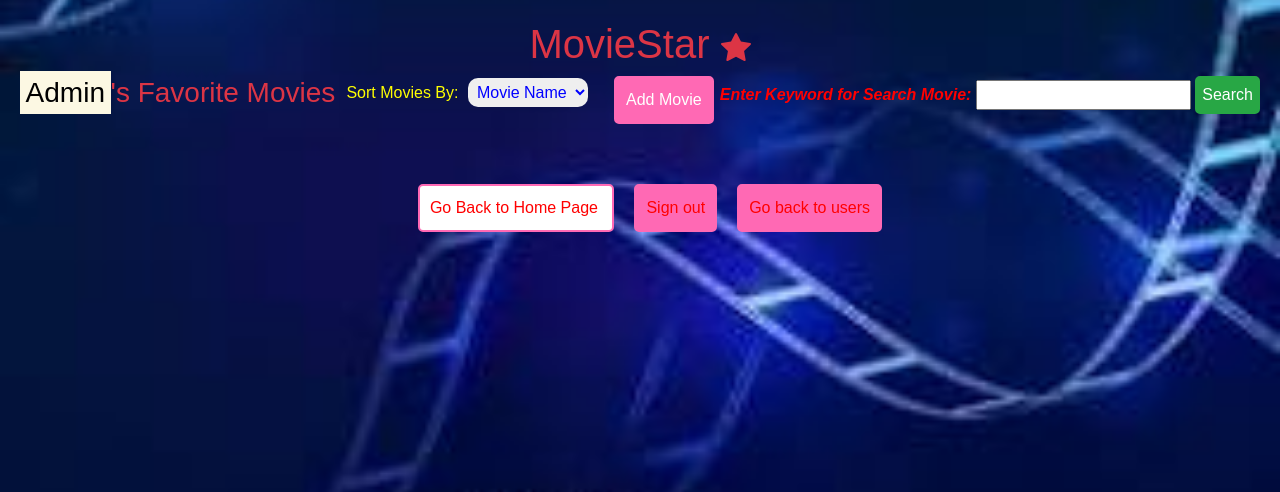
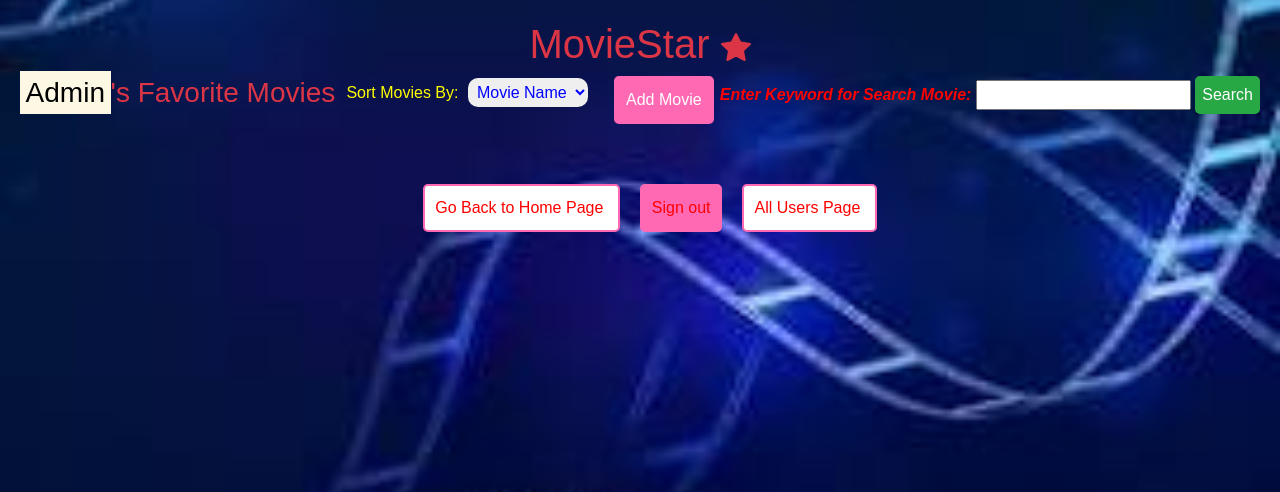
Before and after one commit to SteffanSingh/MovieStar-Show, a Flask app: page /sort/2 in a window 1280 px wide. Shown: the top 492 px of the page. Run offline with Flask 3, Linux system fonts and the light colour scheme; a user stored in the database is signed in.

Commit message:
admin-access-button

```diff
--- a/templates/favourite_movie.html
+++ b/templates/favourite_movie.html
@@ -153,7 +153,11 @@ body {
 
 <div style="display: flex; justify-content: center;">
      <form action="/">
-            <input type="Submit" value="Go Back to Home Page " style="margin-bottom: 20px; margin-left: 20px; color: red; background-color: #fff; border: 2px solid #ff69b4; border-radius: 5px; padding: 10px; cursor: pointer; transition: background-color 0.3s, border-color 0.3s;"  class="home">
+            <input type="Submit" value="Go Back to Home Page "
+                   style="margin-bottom: 20px; margin-left: 20px; color: red;
+                    background-color: #fff; border: 2px solid #ff69b4;
+                    border-radius: 5px; padding: 10px; cursor: pointer;
+                    transition: background-color 0.3s, border-color 0.3s;"  class="home">
 
         </form>
 
@@ -164,7 +168,14 @@ body {
     </form>
 
     {% if current_user.is_admin %}
-    <a href="/users" style="margin-bottom: 20px; margin-left: 20px; color: red; background-color: #ff69b4; border: 2px solid #ff69b4; border-radius: 5px; padding: 10px; cursor: pointer; transition: background-color 0.3s, border-color 0.3s;">Go back to users</a>
+    <form action="/users">
+            <input type="Submit" value="All Users Page "
+                   style="margin-bottom: 20px; margin-left: 20px; color: red;
+                    background-color: #fff; border: 2px solid #ff69b4;
+                    border-radius: 5px; padding: 10px; cursor: pointer;
+                    transition: background-color 0.3s, border-color 0.3s;"  class="home">
+
+        </form>
     {% endif %}
 
 </div>
--- a/templates/update.html
+++ b/templates/update.html
@@ -64,7 +64,7 @@ padding:5px;
             <form action="/users/{{user_dict.user_id}}/update_movie/{{user_dict.movie_id}}" method="POST"  >
 
              <label>Enter a new rating:</label>
-             <input name="rating" type="number" placeholder="New rating">
+             <input name="rating" type="number" step="0.1" placeholder="New rating">
 
              <label> Enter a new note:</label>
              <input name="note" type="text" placeholder="New note">
```
